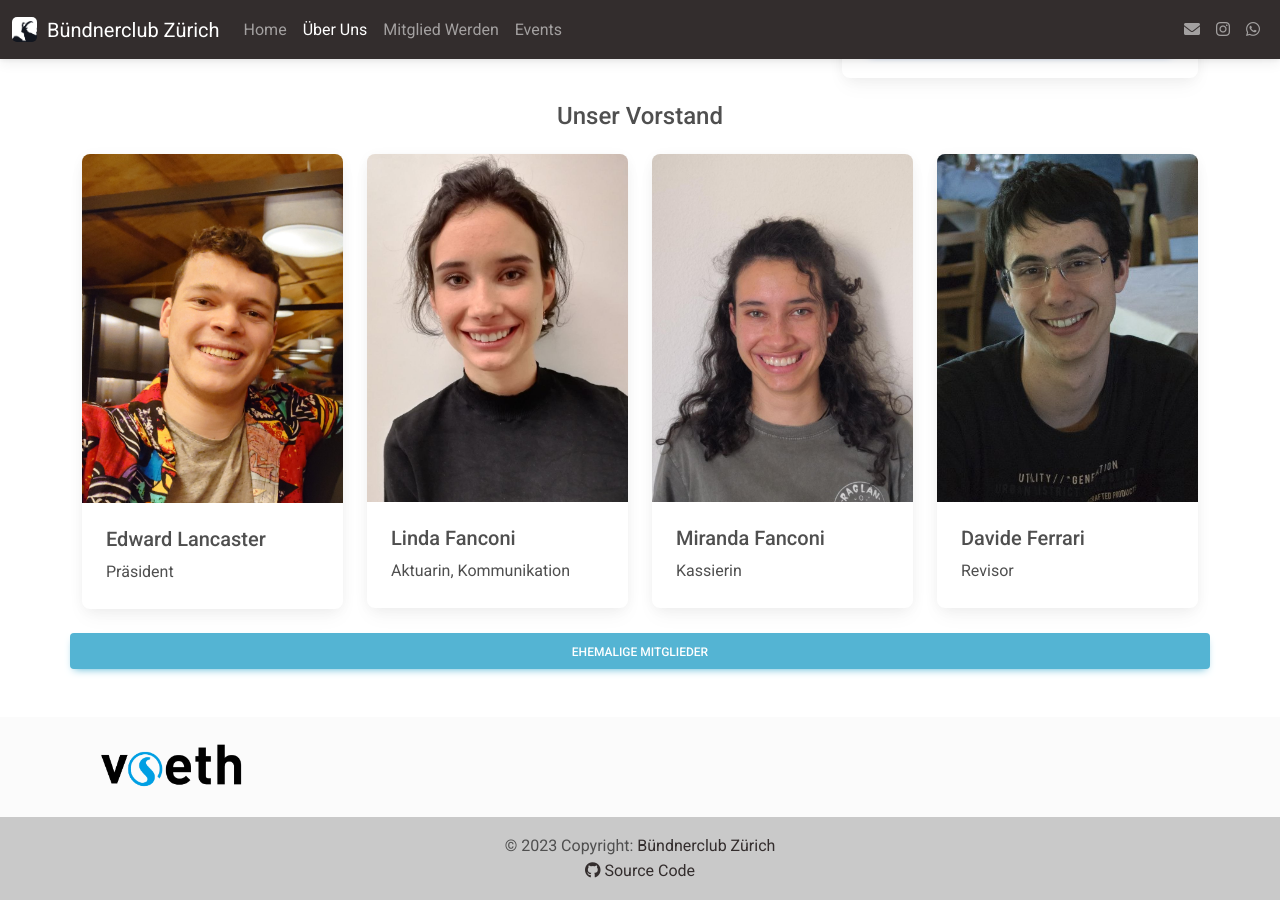
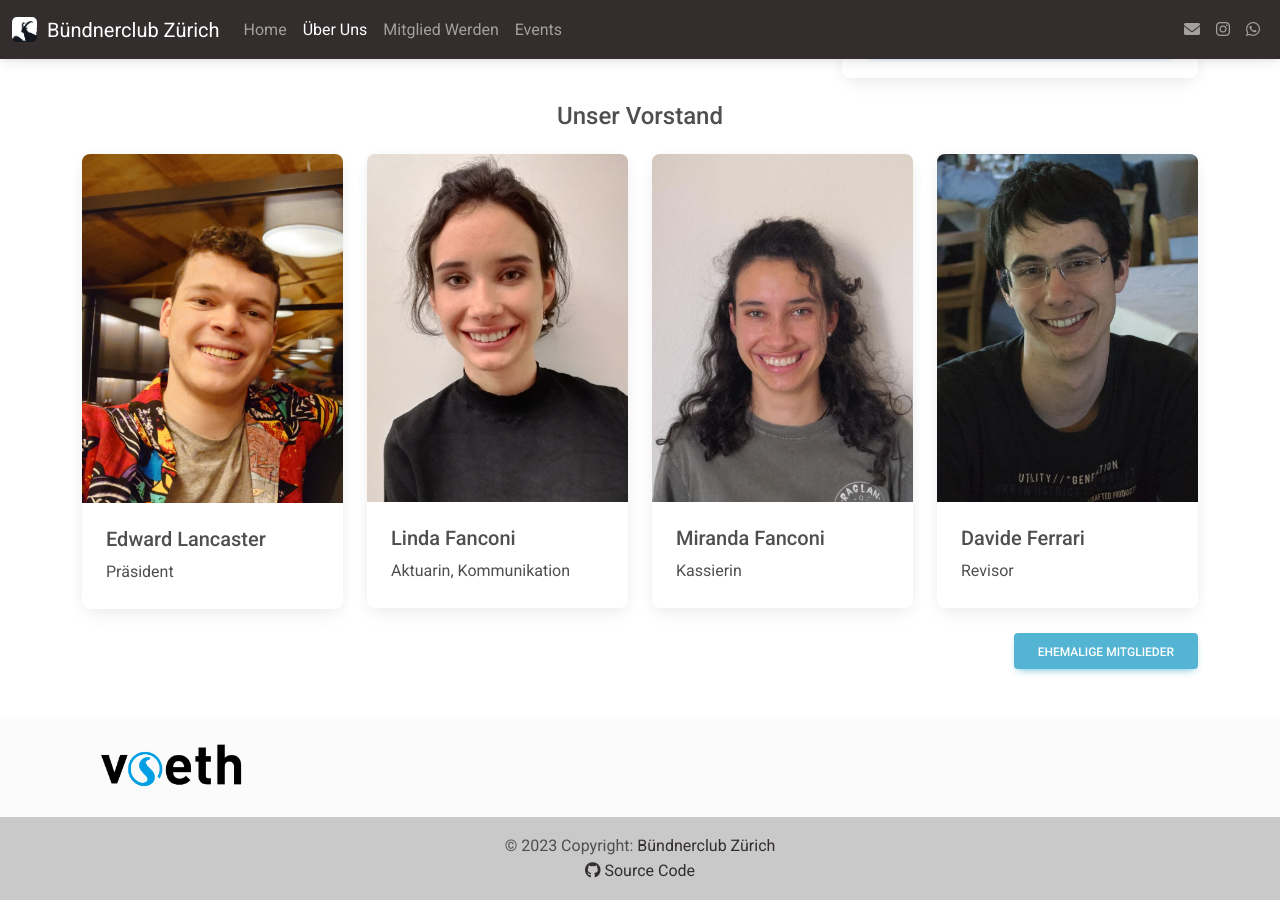
Before and after one commit to edbingo/bc-website, a Jekyll site: the page built from pages/about.html, in a window 1280 px wide and 900 px high, scrolled down 770 px. Built offline with Jekyll 4.4.1, drawn with Linux system fonts in a browser that asks for light colours; nearby versions of some CDN libraries.

Commit message:
change button styles

```diff
--- a/pages/about.html
+++ b/pages/about.html
@@ -85,7 +85,9 @@ permalink: /about/
                     </div>
                 </div>
                 {% endfor %}
-                <a href="/alter_vorstand" class="btn btn-info">Ehemalige Mitglieder</a>
+            </div>
+            <div class="d-flex justify-content-end">
+                <a href="/alter_vorstand" class="btn btn-info d-inline-flex ">Ehemalige Mitglieder</a>
             </div>
         </section>
 
```
Also changed, not shown: _posts/2023-05-03-whatsapp.md (+1 -1 lines).
